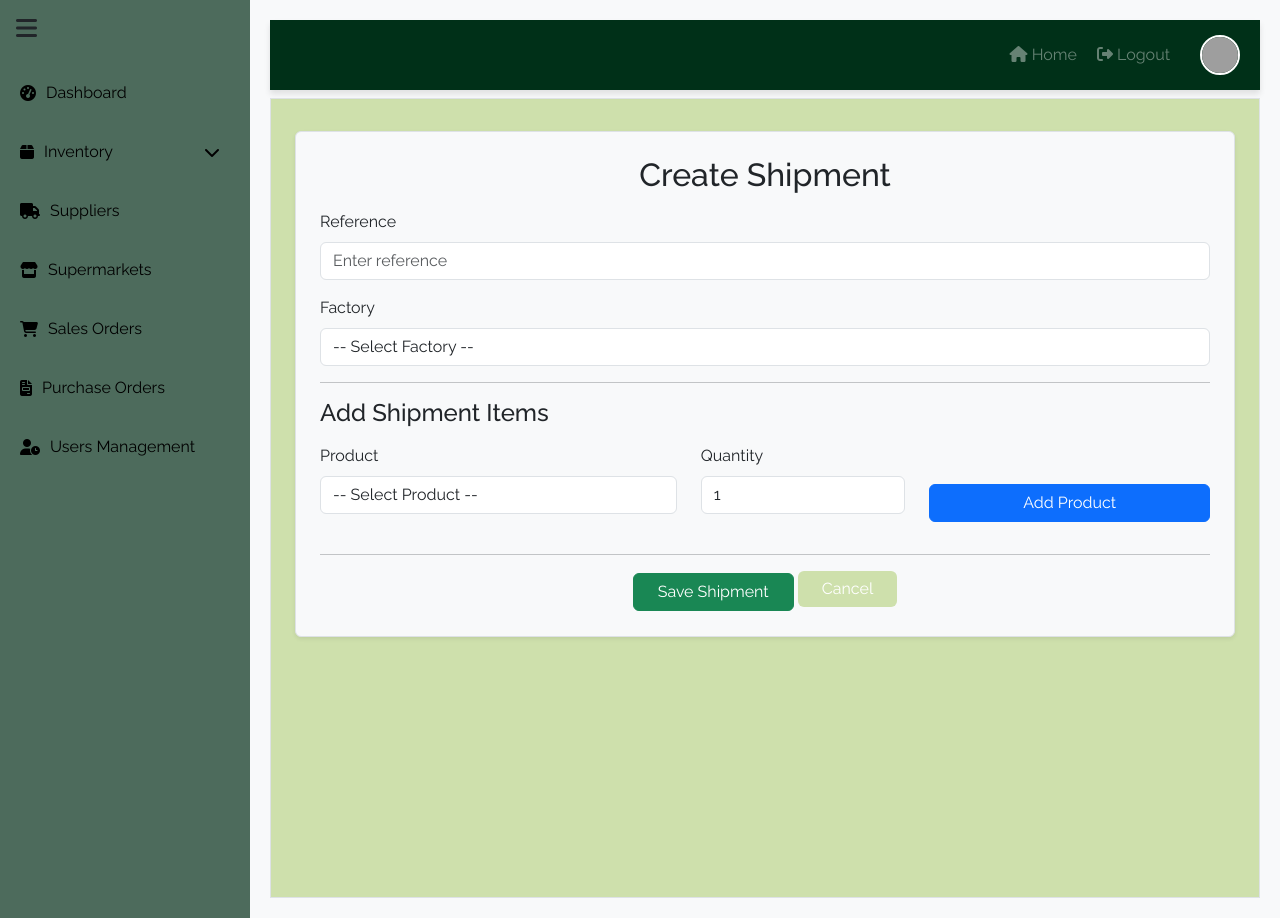
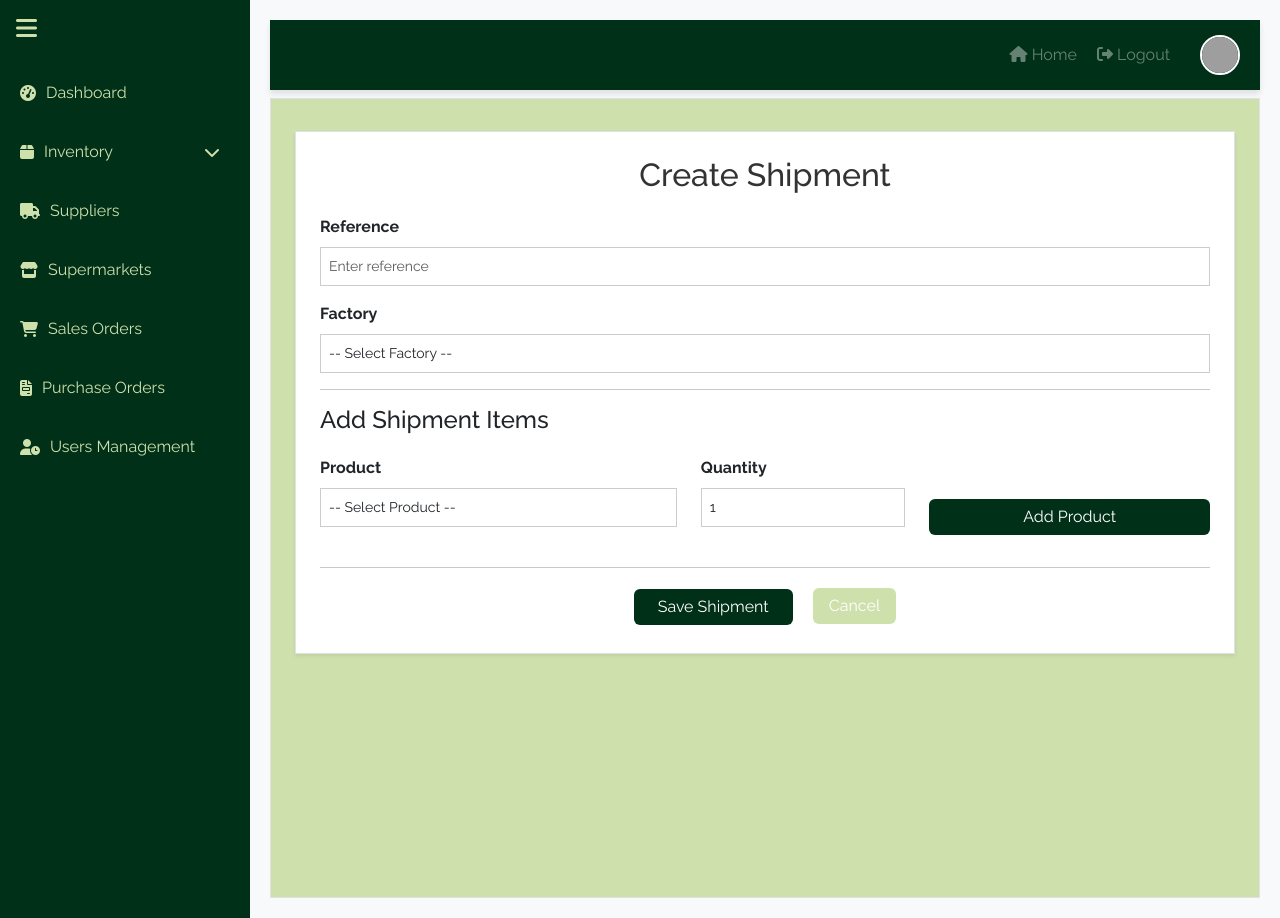
Before and after one commit to Team-5-Django/warehouse_system, a Django app: page /shipments/add/ in a window 1280 px wide. Run offline with Django 5.2, Linux system fonts and the light colour scheme; the visitor is signed in with stand-in values (Sample User, id 1); data that the repository does not hold is empty; some libraries are stand-ins or nearby versions; grey boxes are pictures that could not be loaded.

Commit message:
update ui of (dashboard|shipment|supermarket|suppliers)

```diff
--- a/Warehouse/orders/models.py
+++ b/Warehouse/orders/models.py
@@ -38,8 +38,8 @@
         return self.name
 
 class OrderLineItem(models.Model):
-    order = models.ForeignKey(Order, on_delete=models.CASCADE, related_name='line_items')
-    product = models.ForeignKey(Product, on_delete=models.CASCADE)
+    order = models.ForeignKey(Order, on_delete=models.CASCADE, related_name='line_items',default=1)
+    product = models.ForeignKey(Product, on_delete=models.CASCADE ,default=1)
     quantity = models.PositiveIntegerField(default=1)
     def __str__(self):
         return f"{self.product.name} x {self.quantity} "
--- a/Warehouse/shipments/templates/factory/factory_confirm_delete.html
+++ b/Warehouse/shipments/templates/factory/factory_confirm_delete.html
@@ -1,11 +1,11 @@
 {% extends 'base.html' %}
 {% block content %}
-<h2>Confirm Delete</h2>
+<h2 class="mt-5">Confirm Delete</h2>
 <p>Are you sure you want to delete the factory "{{ shipment.reference }}"?</p>
 
 <form method="post">
     {% csrf_token %}
-    <button type="submit">Yes, Delete</button>
-    <a href="{% url 'factory_detail' factory.id %}">Cancel</a>
+    <button type="submit" class="btn btn-primary">Yes, Delete</button>
+    <a  class="btn btn-secondary" href="{% url 'factory_detail' factory.id %}">Cancel</a>
 </form>
 {% endblock %}
--- a/Warehouse/shipments/templates/factory/factory_list.html
+++ b/Warehouse/shipments/templates/factory/factory_list.html
@@ -5,7 +5,7 @@
     <ul class="list-group mt-3">
         {% for factory in factories %}
             <li class="list-group-item">
-                <a href="{% url 'factory_detail' factory.id %}">{{ factory.name }}</a>
+                <a href="{% url 'factory_detail' factory.id %} ">{{ factory.name }}</a>
             </li>
         {% endfor %}
     </ul>
--- a/Warehouse/shipments/templates/shipments/add_shipment_items.html
+++ b/Warehouse/shipments/templates/shipments/add_shipment_items.html
@@ -1,7 +1,7 @@
 {% extends 'base.html' %}
 {% block content %}
 <div class="container-fluid mt-4">
-    <div class="card shadow-sm border rounded p-4 bg-light">
+    <div class="card shadow-sm border rounded p-4  ">
         <h2 class="mb-3 text-center">Add Items to Shipment: {{ shipment.reference }}</h2>
 
         <form method="post" class="shipment-form mb-4">
--- a/Warehouse/shipments/templates/shipments/confirm_delete.html
+++ b/Warehouse/shipments/templates/shipments/confirm_delete.html
@@ -5,7 +5,7 @@
 
 <form method="post">
     {% csrf_token %}
-    <button type="submit">Yes, Delete</button>
+    <button type="submit" class="btn-primary">Yes, Delete</button>
     <a href="{% url 'shipment_list' %}">Cancel</a>
 </form>
 {% endblock %}
--- a/Warehouse/shipments/templates/shipments/edit_shipment.html
+++ b/Warehouse/shipments/templates/shipments/edit_shipment.html
@@ -1,7 +1,7 @@
 {% extends 'base.html' %}
 {% block content %}
 <div class="container-fluid mt-4">
-    <div class="card shadow-sm border rounded p-4 bg-light">
+    <div class="card shadow-sm border rounded p-4 ">
         <h2 class="mb-3 text-center">Edit Shipment: {{ shipment.reference }}</h2>
 
         <form method="post" id="shipment-form">
--- a/Warehouse/shipments/templates/shipments/shipment_form.html
+++ b/Warehouse/shipments/templates/shipments/shipment_form.html
@@ -1,7 +1,7 @@
 {% extends 'base.html' %}
 {% block content %}
 <div class="container-fluid mt-4">
-    <div class="card shadow-sm border rounded p-4 bg-light">
+    <div class="card shadow-sm border p-4  register-form">
         <h2 class="mb-3 text-center">Create Shipment</h2>
 
        <form method="post" id="shipment-form">
@@ -45,8 +45,8 @@
     <hr>
 
     <div class="text-center">
-        <button type="submit" class="btn btn-success px-4">Save Shipment</button>
-        <a href="{% url 'shipment_list' %}" class="btn btn-secondary px-4">Cancel</a>
+        <button type="submit" class="btn btn-primary px-4">Save Shipment</button>
+        <a href="{% url 'shipment_list' %}" class="btn btn-secondary ms-3 px-3 mt-1">Cancel</a>
     </div>
 </form>
 
--- a/Warehouse/static/css/style.css
+++ b/Warehouse/static/css/style.css
@@ -1,6 +1,7 @@
 :root {
   --bs-secondary: #cee0ac;
   --bs-danger: #003018;
+
 }
 
 body {
@@ -11,7 +12,7 @@
 
 .sidebar {
   width: 250px;
-  background:#4d6b5c;
+  background:#003018;
   padding: 15px;
   transition: width 0.3s ease;
   overflow: hidden;
@@ -22,7 +23,7 @@
 }
 
 .sidebar a {
-  color: black;
+  color: #cee0ac;
   display: flex;
   align-items: center;
   padding: 10px;
@@ -32,6 +33,7 @@
 
 .sidebar a:hover{
     background-color: #cee0ac;
+    color: black;
 }
 
 
@@ -51,7 +53,6 @@
 .toggle-btn {
   background: none;
   border: none;
-  background:#4d6b5c;
   font-size: 24px;
   cursor: pointer;
 }
@@ -244,3 +245,28 @@
 td {
   background-color: transparent; /* Ensure the <td> itself doesn't override the <tr> style */
 }
+.btn-primary {
+  background: var(--bs-danger) !important;
+  border: none;
+  box-shadow: none !important;
+}
+
+.btn-primary:hover,
+.btn-primary:active,
+.btn-primary:focus {
+  background: var(--bs-secondary) !important;
+  box-shadow: none !important;
+  outline: none !important;
+}
+.card {
+  border-radius: 0 !important;
+}
+.list-group-item a {
+  text-decoration: none;
+  color: #003018;
+  font-weight: bold;
+}
+
+.list-group-item a:hover {
+  color: #cee0ac;
+}
--- a/Warehouse/templates/components/sidebar.html
+++ b/Warehouse/templates/components/sidebar.html
@@ -1,6 +1,6 @@
 <div class="sidebar min-vh-100 " id="sidebar">
-    <button class="toggle-btn mb-2 text-dark " onclick="toggleSidebar()">
-        <i class="fas fa-bars text-dark"></i>
+    <button class="toggle-btn mb-2 " style="color: #cee0ac;" onclick="toggleSidebar()">
+        <i class="fas fa-bars "></i>
     </button>
     <a href="{% url 'dashboard' %}"><i class="fas fa-tachometer-alt"></i> <span>Dashboard</span></a>
     <div class="dropdown">
--- a/Warehouse/templates/dashboard.html
+++ b/Warehouse/templates/dashboard.html
@@ -2,8 +2,8 @@
 {% load static %}
 
 {% block content %}
-<div class="container mt-2 border py-2">
-    <h1 style="color:#f1ae92;">Dashboard</h1>
+<div class="container mt-2 py-2">
+    <h1 >Dashboard</h1>
     <p>Welcome to the dashboard</p>
     <div class="row my-1">
         <div class="col-md-4">
--- a/Warehouse/templates/inventory/products.html
+++ b/Warehouse/templates/inventory/products.html
@@ -8,7 +8,7 @@
 <div class="container mt-4">
   <div class="row">
 
-    <div class="col-md-3">
+    <div class="col-md-3" >
       <div class="card p-3 shadow-sm">
         <h6 class="fw-bold">🔍 Search & Filter</h6>
 
--- a/Warehouse/templates/orders/supermarket_confirm_delete.html
+++ b/Warehouse/templates/orders/supermarket_confirm_delete.html
@@ -5,7 +5,7 @@
     <p>Are you sure you want to delete "{{ object.name }}"?</p>
     <form method="post">
         {% csrf_token %}
-        <button type="submit" class="btn btn-danger">Delete</button>
+        <button type="submit" class="btn btn-primary">Delete</button>
         <a href="{% url 'supermarket_list' %}" class="btn btn-secondary">Cancel</a>
     </form>
 </div>
--- a/Warehouse/templates/orders/supermarket_list.html
+++ b/Warehouse/templates/orders/supermarket_list.html
@@ -21,8 +21,8 @@
                 <td>{{ supermarket.phone }}</td>
                 <td>{{ supermarket.email }}</td>
                 <td>
-                    <a href="{% url 'supermarket_update' supermarket.pk %}" class="btn btn-warning btn-sm">Edit</a>
-                    <a href="{% url 'supermarket_delete' supermarket.pk %}" class="btn btn-danger btn-sm">Delete</a>
+                    <a href="{% url 'supermarket_update' supermarket.pk %}" class="btn btn-primary btn-sm">Edit</a>
+                    <a href="{% url 'supermarket_delete' supermarket.pk %}" class="btn btn-secondary mt-1 btn-sm">Delete</a>
                 </td>
             </tr>
             {% empty %}
```
Also changed, not shown: Warehouse/shipments/templates/factory/factory_detail.html (+5 -3 lines), Warehouse/shipments/templates/factory/factory_form.html (+4 -4 lines), Warehouse/shipments/templates/shipments/shipment_detail.html (+4 -4 lines), Warehouse/shipments/templates/shipments/shipment_list.html (+4 -4 lines), Warehouse/templates/orders/supermarket_form.html (+4 -4 lines).
